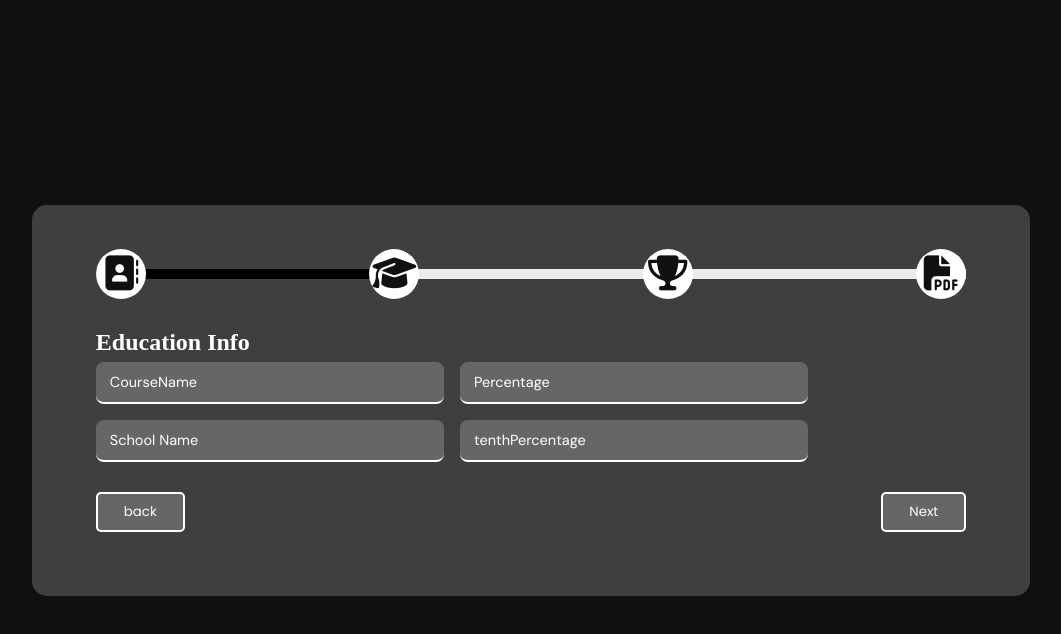
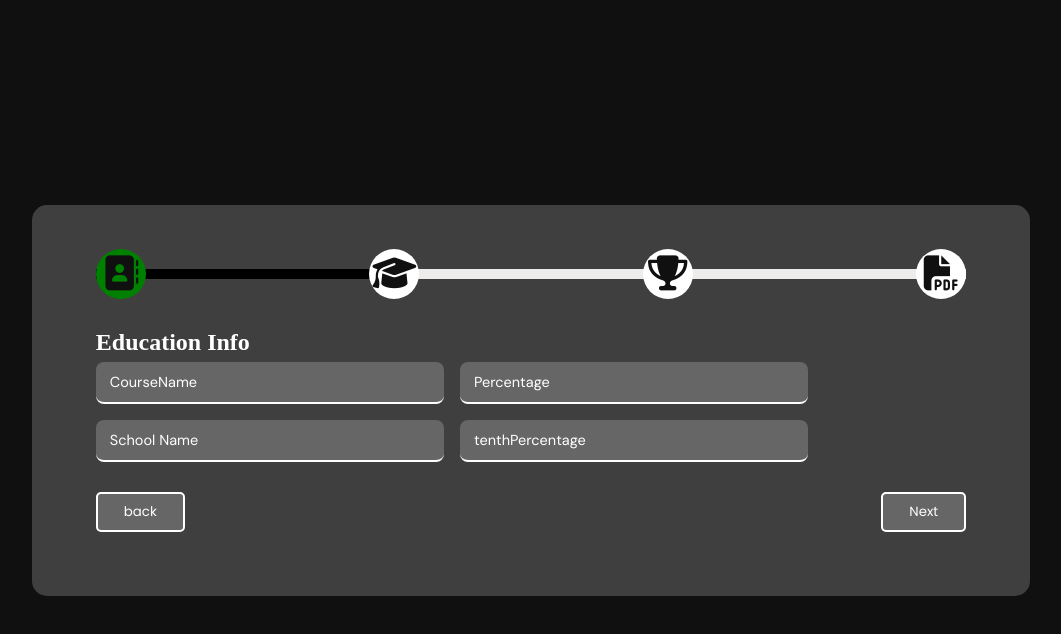
Before and after one commit to nirmalsingh16/Multi-step-form, a plain HTML site: page index.html in a window 1280 px wide. Both pictures are taken after a click on the button "next". Shown: the whole page, without its empty margins (109-1170 px from the left). Drawn offline with Linux system fonts and the light colour scheme.

Commit message:
update the progress bar

```diff
--- a/scripts/multiform.js
+++ b/scripts/multiform.js
@@ -17,6 +17,7 @@ const pages = document.querySelectorAll(".Info");
 const nextbtn = document.querySelector(".nextbtn");
 const backbtn = document.querySelector(".backbtn");
 const ProgressBar = document.querySelector(".progress");
+const progresschecks = document.getElementsByClassName("icons");
 
 // show first page
 showPage(pageNo);
@@ -35,6 +36,7 @@ function showPage(index) {
 
 function nextPage() {
   if (pageNo <= pages.length) {
+    progresschecks[pageNo].style.backgroundColor = "green";
     pageNo++;
     showPage(pageNo);
     calculateProgres();
@@ -46,6 +48,7 @@ function nextPage() {
   console.log(pageNo);
 
   if (pageNo === pages.length) {
+    progresschecks[pageNo].style.backgroundColor = "green";
     saveData();
     nextbtn.innerHTML = "Submitted";
     nextbtn.disabled = true;
@@ -56,6 +59,7 @@ function nextPage() {
 
 function prevPage() {
   if (pageNo > 0) {
+    progresschecks[pageNo].style.backgroundColor = "white";
     pageNo--;
     showPage(pageNo);
     calculateProgres();
--- a/styles/main.css
+++ b/styles/main.css
@@ -11,7 +11,7 @@ body {
 }
 
 .formBox {
-  height: 100%;
+  min-height: 100vh;
   width: 100%;
   display: flex;
   justify-content: center;
```
